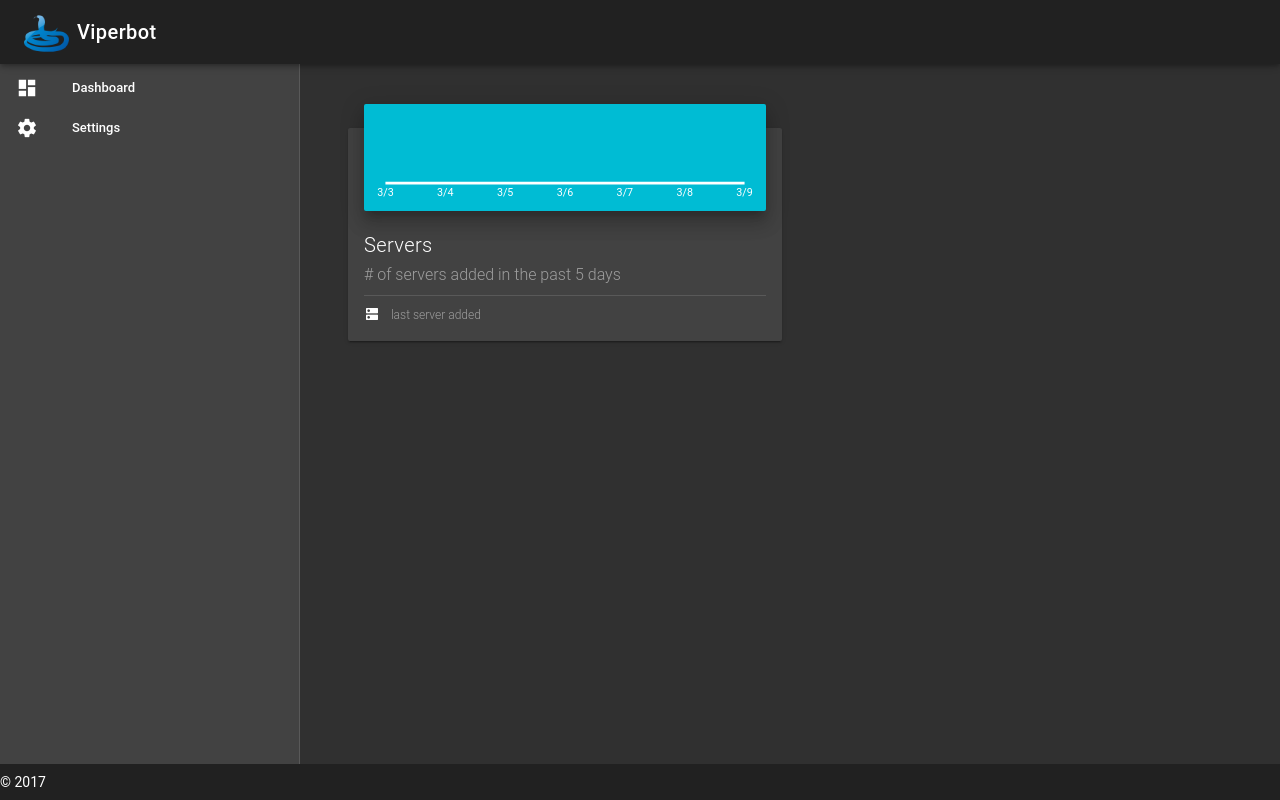
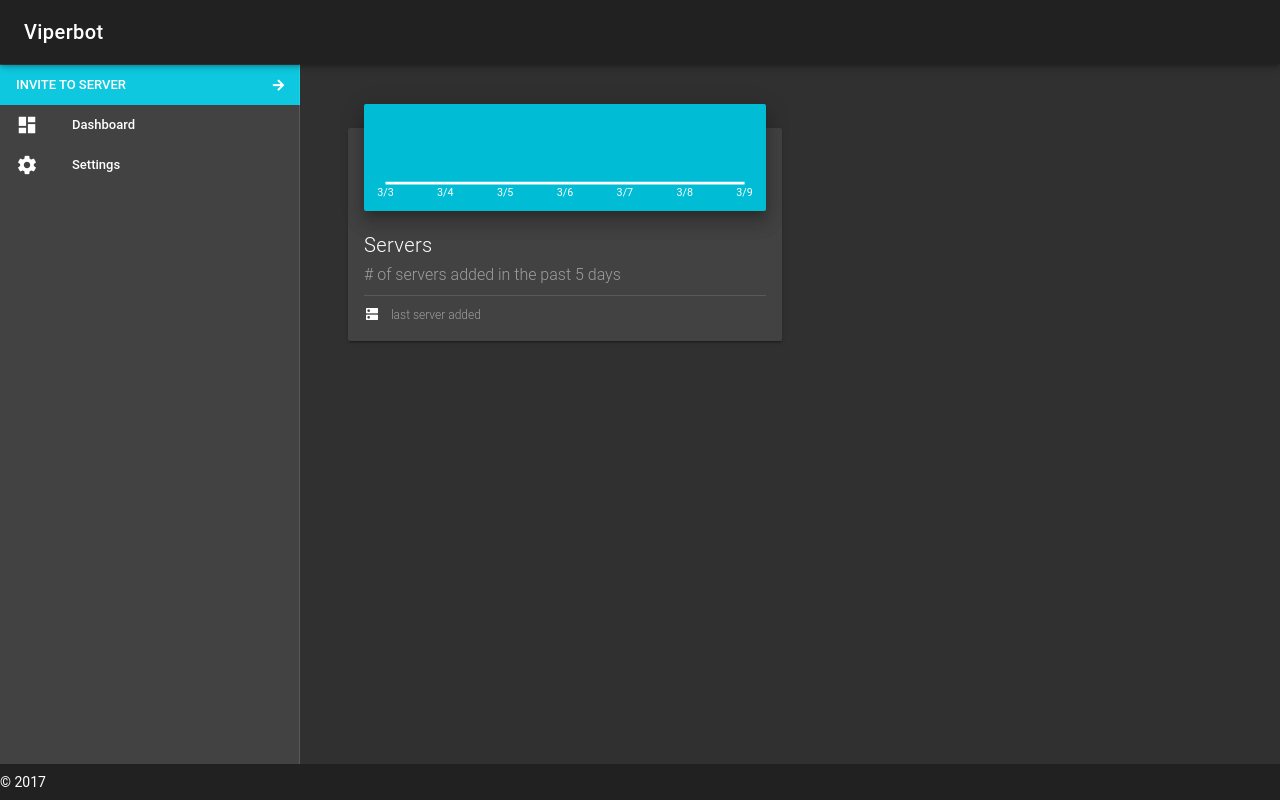
Before and after one commit to ServNX/ViperBot, a Vue app: page /dashboard in a window 1280 px wide. Built offline with nearby package versions, Linux system fonts and the light colour scheme; no server answers; sample sign-in values are in the browser's storage.

Commit message:
Add DashboardLayout component

```diff
--- /dev/null
+++ b/src/components/DashboardLayout.vue
@@ -0,0 +1,87 @@
+<template>
+  <div>
+    <v-navigation-drawer
+      clipped
+      fixed
+      app
+    >
+      <v-list dense>
+
+        <v-list-tile
+          class="invite-list-tile"
+          href="https://discordapp.com/oauth2/authorize?&client_id=548947194984661072&scope=bot&permissions=402779254"
+          target="_blank"
+        >
+
+          <v-list-tile-content>
+            <v-list-tile-title>INVITE TO SERVER</v-list-tile-title>
+          </v-list-tile-content>
+
+          <v-list-tile-action>
+            <i class="fa fa-arrow-right"></i>
+          </v-list-tile-action>
+
+        </v-list-tile>
+
+        <v-list-tile @click="to('dashboard')">
+
+          <v-list-tile-action>
+            <v-icon>dashboard</v-icon>
+          </v-list-tile-action>
+
+          <v-list-tile-content>
+            <v-list-tile-title>Dashboard</v-list-tile-title>
+          </v-list-tile-content>
+
+        </v-list-tile>
+
+        <v-list-tile @click="to('/')">
+
+          <v-list-tile-action>
+            <v-icon>settings</v-icon>
+          </v-list-tile-action>
+
+          <v-list-tile-content>
+            <v-list-tile-title>Settings</v-list-tile-title>
+          </v-list-tile-content>
+
+        </v-list-tile>
+
+      </v-list>
+    </v-navigation-drawer>
+    <v-toolbar app fixed clipped-left>
+      <!--<img class="logo" src="../assets/logo.png" alt="Logo"/>-->
+      <v-toolbar-title>Viperbot</v-toolbar-title>
+    </v-toolbar>
+    <v-content>
+      <v-container fluid fill-height>
+        <!-- Main Content Here -->
+        <slot></slot>
+      </v-container>
+    </v-content>
+    <v-footer app fixed>
+      <span>&copy; 2017</span>
+    </v-footer>
+  </div>
+</template>
+
+<style lang="scss" scoped>
+  .invite-list-tile {
+    background-color: #0dc8df;
+    margin-top: -3px;
+  }
+</style>
+
+<script>
+  export default {
+    name: 'dashboard-layout',
+    data() {
+      return {};
+    },
+    methods: {
+      to(route) {
+        this.$router.push(route);
+      },
+    },
+  };
+</script>
--- a/src/views/Dashboard.vue
+++ b/src/views/Dashboard.vue
@@ -1,56 +1,22 @@
 <template>
   <div>
-    <v-navigation-drawer
-      clipped
-      fixed
-      app
-    >
-      <v-list dense>
-
-        <v-list-tile @click="">
-
-          <v-list-tile-action>
-            <v-icon>dashboard</v-icon>
-          </v-list-tile-action>
-
-          <v-list-tile-content>
-            <v-list-tile-title>Dashboard</v-list-tile-title>
-          </v-list-tile-content>
-
-        </v-list-tile>
-
-        <v-list-tile @click="">
-          <v-list-tile-action>
-            <v-icon>settings</v-icon>
-          </v-list-tile-action>
-          <v-list-tile-content>
-            <v-list-tile-title>Settings</v-list-tile-title>
-          </v-list-tile-content>
-        </v-list-tile>
-      </v-list>
-    </v-navigation-drawer>
-    <v-toolbar app fixed clipped-left>
-      <img class="logo" src="../assets/logo.png" alt="Logo"/>
-      <v-toolbar-title>Viperbot</v-toolbar-title>
-    </v-toolbar>
-    <v-content>
-      <v-container fluid fill-height>
-        <!-- Main Content Here -->
-        <component :is="comp"></component>
-      </v-container>
-    </v-content>
-    <v-footer app fixed>
-      <span>&copy; 2017</span>
-    </v-footer>
+    <dashboard-layout>
+      <statistics></statistics>
+    </dashboard-layout>
   </div>
 </template>
 
 <script>
+  import DashboardLayout from '../components/DashboardLayout';
   import Statistics from '../components/Statistics';
 
   export default {
     name: 'dashboard',
-    data () {
+    components: {
+      DashboardLayout,
+      Statistics,
+    },
+    data() {
       return {
         comp: Statistics,
       };
```
